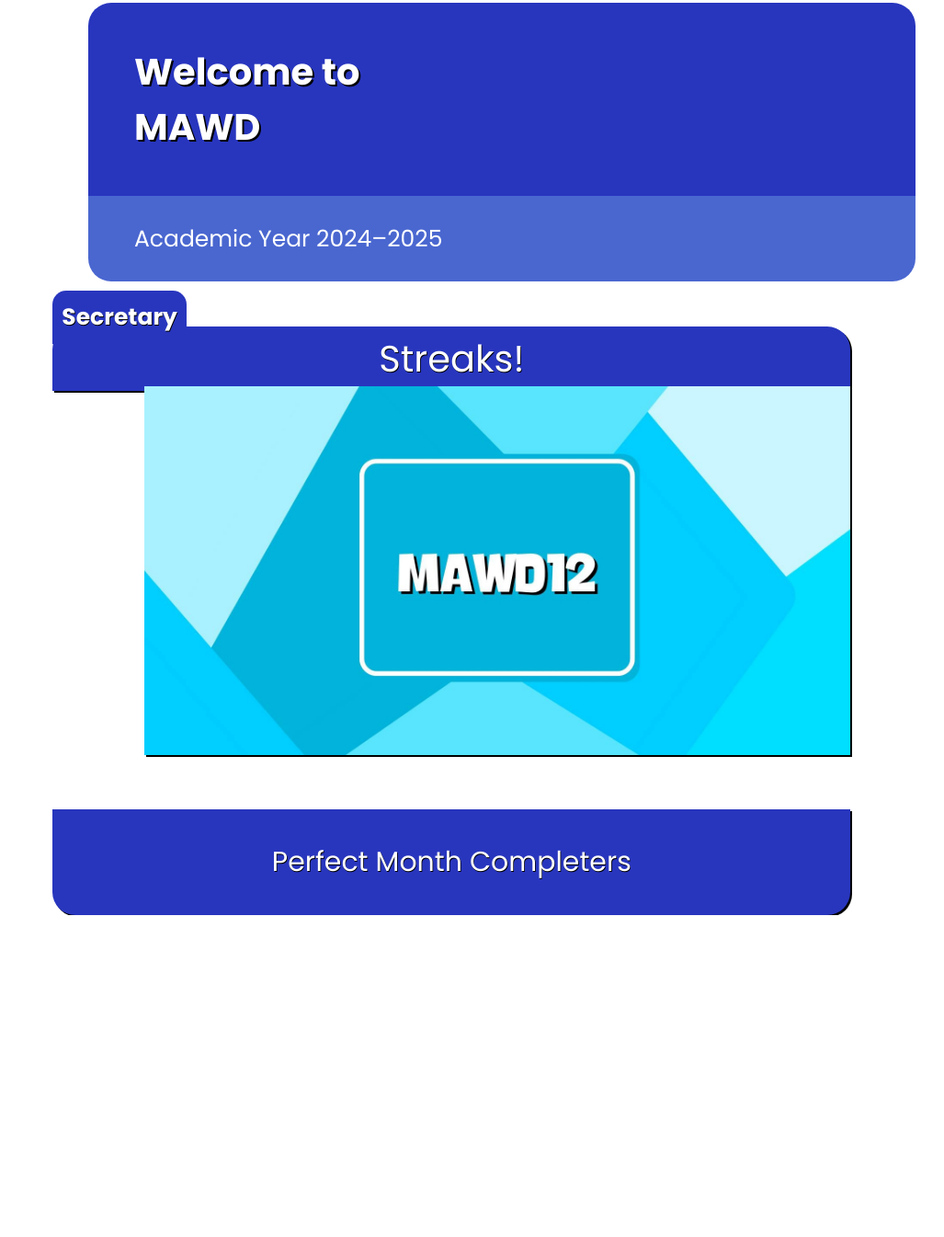
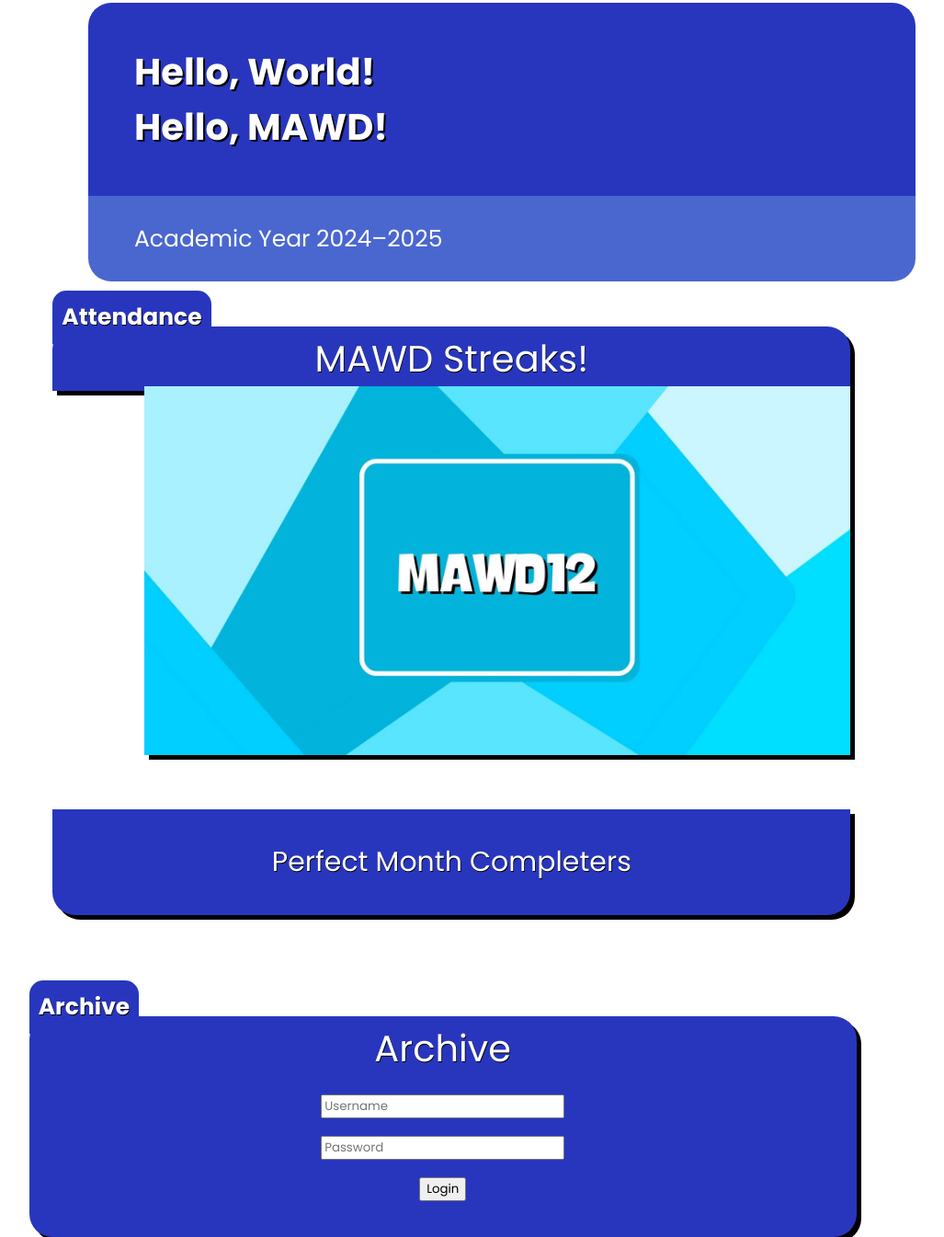
Before and after one commit to koiychi/mawd, a plain HTML site: page index.html in a window 1280 px wide. Shown: the part 5-1350 px from the top of the page at 92% size, without its empty margins (94-1121 px from the left). Before the commit the page ends 1000 px from the top, so only its background shows below. Drawn offline with nearby package versions, Linux system fonts and the light colour scheme; no server answers.

Commit message:
added archive pass

```diff
--- a/CSS/mobile/index-mobile-style.css
+++ b/CSS/mobile/index-mobile-style.css
@@ -8,6 +8,8 @@ html {
     font-size: 2px;
     margin: 0;
     scroll-behavior: smooth;
+    display: grid;
+    place-items: center;
 }
 body {
     display: grid;
@@ -19,8 +21,8 @@ body {
     background-color:  #2836be;
     padding: 1rem 10rem;
     font-size: 8rem;
-    width: 100%;
-    max-width: 160rem;
+    width: 160rem;
+    max-width: 100%;
     margin: 0;
     border-top-left-radius: 5rem;
     border-top-right-radius: 5rem;
@@ -63,7 +65,7 @@ nav {
     right: 3.5rem;
     border-top-left-radius: 5rem;
     border-top-right-radius: 5rem;
-    box-shadow: 2px 2px black;
+    box-shadow: 5px 5px black;
     text-shadow: 0.7px 0.7px black;
     z-index: 4;
 }
@@ -75,9 +77,8 @@ nav {
     margin-top: 15rem;
     right: 3.5rem;
     z-index: 0;
-    box-shadow: 2px 2px black;
+    box-shadow: 5px 5px black;
     z-index: 5;
-
 }
 
 #streak-bottom {
@@ -93,7 +94,7 @@ nav {
     right: 3.5rem;
     border-bottom-left-radius: 5rem;
     border-bottom-right-radius: 5rem;
-    box-shadow: 2px 2px black;
+    box-shadow: 5px 5px black;
     text-shadow: 0.7px 0.7px black;
     z-index: 6;
 }
@@ -111,6 +112,67 @@ nav {
     z-index: 2;
     text-shadow: 0.7px 0.7px black;
     font-weight: bold;
+    transition: all 0.5s ease;
+}
+
+#archive {
+    position: absolute;
+    top: 220rem;
+    color: white;
+    width: 63%;
+    margin: 0 auto;
+    text-align: center;
+}
+#archive-head {
+    text-align: center;
+    background-color: #2836be;
+    padding: 1rem 10rem;
+    font-size: 8rem;
+    width: 100%;
+    height: fit-content;
+    max-width: 160rem;
+    margin-top: 2rem;
+    position: absolute;
+    right: 3.5rem;
+    border-top-left-radius: 5rem;
+    border-top-right-radius: 5rem;
+    box-shadow: 5px 5px black;
+    text-shadow: 0.7px 0.7px black;
+    z-index: 4;
+}
+
+#access {
+    text-align: center;
+    background-color: #2836be;
+    padding: 1rem 10rem;
+    font-size: 6rem;
+    width: 100%;
+    height: fit-content;
+    max-width: 160rem;
+    margin-top: 15rem;
+    position: absolute;
+    right: 3.5rem;
+    border-bottom-left-radius: 5rem;
+    border-bottom-right-radius: 5rem;
+    box-shadow: 5px 5px black;
+    text-shadow: 0.7px 0.7px black;
+    z-index: 6;
+}
+
+#archive-tag {
+    background-color: #2836be;
+    position: absolute;
+    font-size: 5rem;
+    width: fit-content;
+    padding: 2rem;
+    bottom: 5.2rem;
+    left: 0rem;
+    border-top-left-radius: 3rem;
+    border-top-right-radius: 3rem;
+    z-index: 2;
+    text-shadow: 0.7px 0.7px black;
+    font-weight: bold;
+    transition: all 0.5s ease;
 }
 
 @media (min-width: 1024px) {
--- /dev/null
+++ b/JS/SecLogin.js
@@ -0,0 +1,17 @@
+$(document).ready(function() {
+    $("#loginForm").submit(function(e) {
+        e.preventDefault();
+
+        var username = $("#username").val();
+        var password = $("#password").val();
+
+        // Simple hardcoded login check
+        if(username === "sec.koiychi@mawd" && password === "password@secretary.mawd") {
+            $("#message").text("Login successful!").css("color", "green");
+            // Redirect or perform further action
+            window.location.href = "HTML/archive.html";
+        } else {
+            $("#message").text("Invalid credentials!").css("color", "red");
+        }
+    });
+});
--- a/JS/index.js
+++ b/JS/index.js
@@ -1,3 +1,33 @@
 fetch('https://script.google.com/macros/s/WEB_APP_URL/exec')
     .then(response => response.json())
     .then(data => console.log(data));
+
+
+$(document).ready(function() {
+    $("#streak-tag").mouseenter(
+        function() {
+            $(this).text("Secretary");
+        }
+    );
+    $("#streak-tag").mouseleave(
+        function() {
+            $(this).text("Attendance");
+        }
+    );
+
+    $("#archive-tag").mouseenter(
+        function() {
+            $(this).text("Secretary");
+        }
+    );
+    $("#archive-tag").mouseleave(
+        function() {
+            $(this).text("Archive");
+        }
+    );
+
+
+
+
+
+});
--- a/index.html
+++ b/index.html
@@ -6,10 +6,14 @@
     <title>MAWD</title>
     <link rel="stylesheet" href="CSS/desktop/index-desktop-style.css">
     <link rel="stylesheet" href="CSS/mobile/index-mobile-style.css">
+    <script src="https://code.jquery.com/jquery-3.7.1.js"></script>
+    <script src="JS/index.js"></script>
+    <script src="JS/SecLogin.js"></script>
 </head>
+
 <body>
     <header id="welcome">
-        <p>Welcome to <br> MAWD</p>
+        <p>Hello, World! <br>Hello, MAWD!</p>
     </header>
     <nav>
         <p>Academic Year 2024–2025</p>
@@ -18,13 +22,32 @@
     <!--STREAKS-->
     <section id="streaks">
         <header id="streak-head">
-            <p id="streak-tag">Secretary</p>
-            Streaks!
+            <p id="streak-tag">Attendance</p>
+            MAWD Streaks!
         </header>
         <img id="streak-img" src="Streaks/streak.png" alt="MAWD Streak">
         <footer id="streak-bottom">
             <p>Perfect Month Completers</p>
         </footer>
+    </section>
+
+    <!--ARCHIVE-->
+    <section id="archive">
+        <header id="archive-head">
+            <p id="archive-tag">Archive</p>
+            Archive
+        </header>
+        <section id="access">
+            <form id="loginForm">
+                <input type="text" id="username" placeholder="Username" required>
+                <br>
+                <input type="password" id="password" placeholder="Password" required>
+                <br>
+                <button type="submit">Login</button>
+            </form>
+            <p id="message"></p>
+        </section>
+
     </section>
 
 
```
Also changed, not shown: HTML/archive.html (added).
